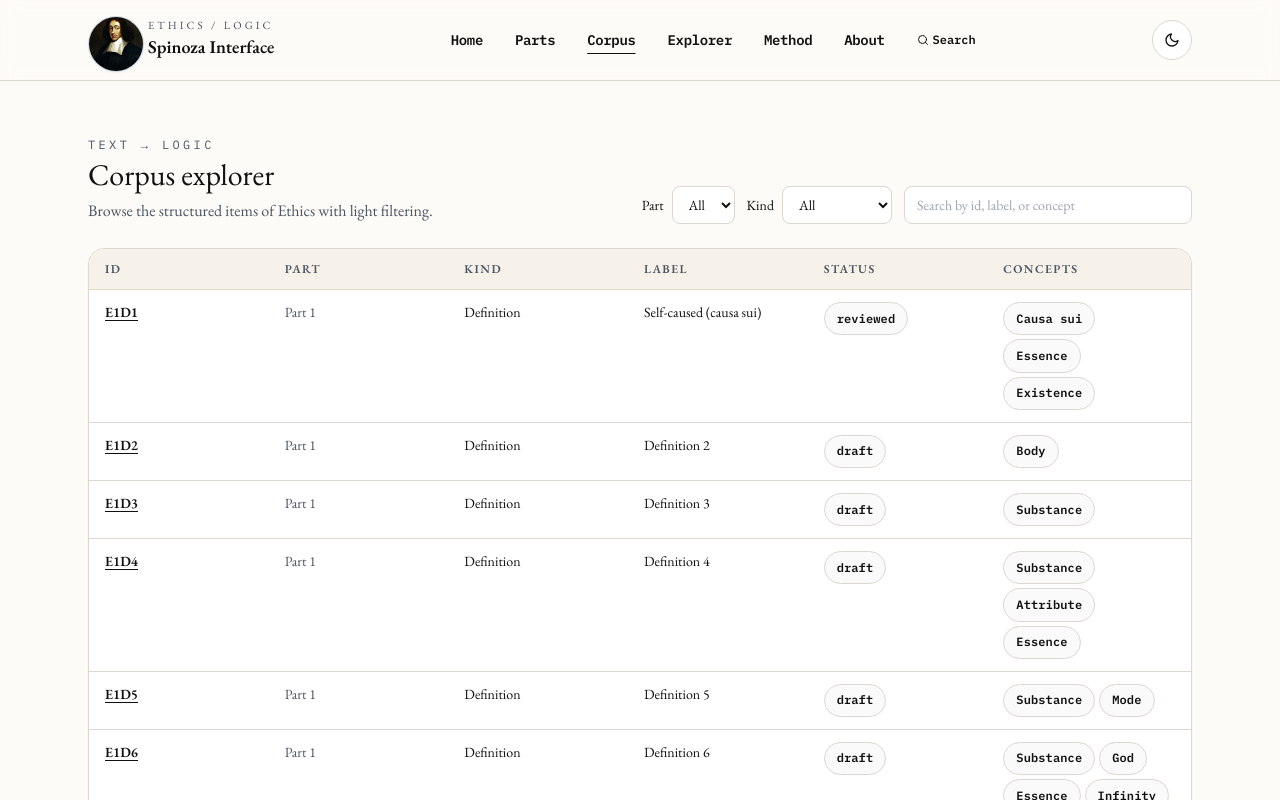
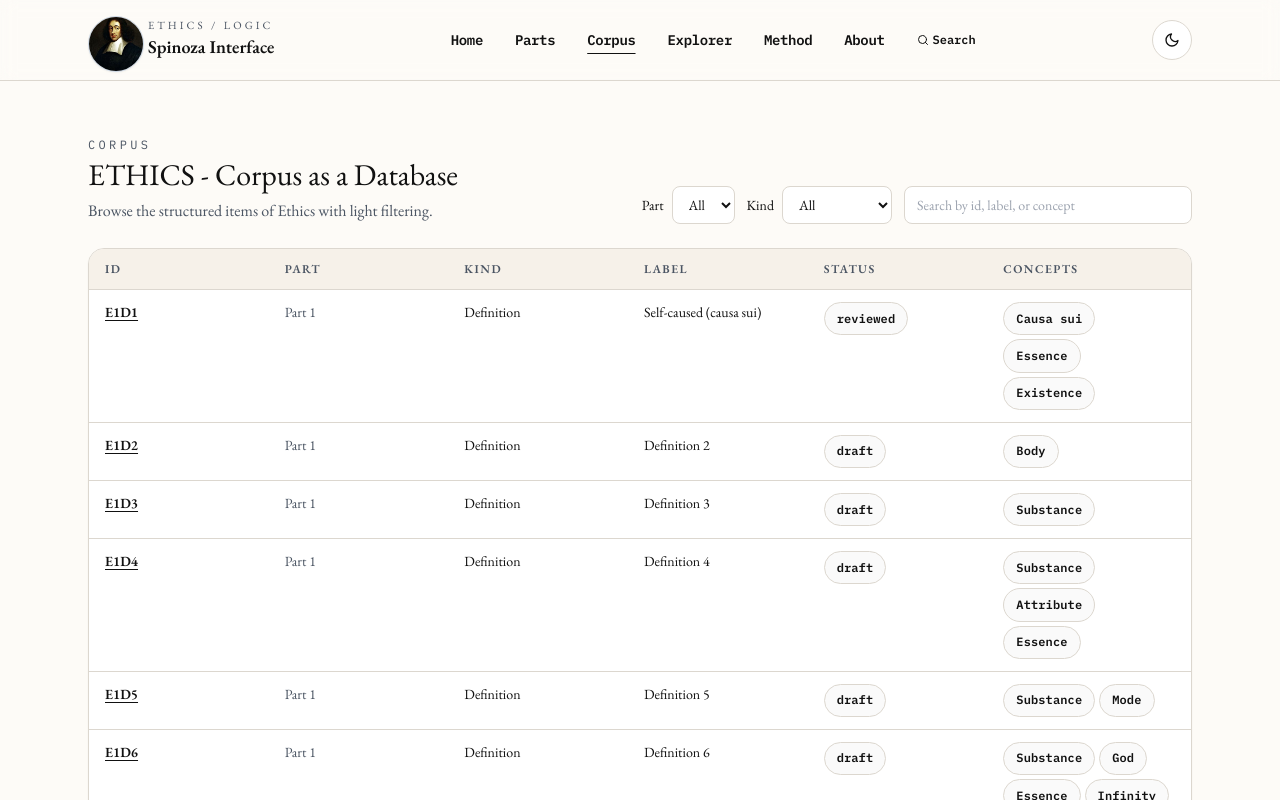
Before and after one commit to cbassuarez/spinoza-ethics-logic, a React (Vite) app: page /corpus in a window 1280 px wide. Shown: the top 800 px of the page. Built offline with nearby package versions, Linux system fonts and the light colour scheme.

Commit message:
fix: corpus

```diff
--- a/src/pages/CorpusPage.tsx
+++ b/src/pages/CorpusPage.tsx
@@ -28,9 +28,9 @@ const CorpusPage = () => {
     <div className="space-y-6">
       <div className="flex flex-col gap-3 md:flex-row md:items-end md:justify-between">
         <div className="space-y-1">
-          <p className="font-mono text-xs uppercase tracking-[0.28em] text-[var(--text-muted)]">Text → Logic</p>
+          <p className="font-mono text-xs uppercase tracking-[0.28em] text-[var(--text-muted)]">CORPUS</p>
           <h2 className="text-3xl" style={{ fontFamily: 'var(--font-serif)' }}>
-            Corpus explorer
+            ETHICS - Corpus as a Database
           </h2>
           <p className="text-[var(--text-muted)]">Browse the structured items of Ethics with light filtering.</p>
         </div>
--- a/src/pages/GraphPage.tsx
+++ b/src/pages/GraphPage.tsx
@@ -10,7 +10,7 @@ const GraphPage = () => {
   return (
     <div className="space-y-6">
       <div className="space-y-2">
-        <p className="font-mono text-xs uppercase tracking-[0.28em] text-[var(--text-muted)]">Logic Lab</p>
+        <p className="font-mono text-xs uppercase tracking-[0.28em] text-[var(--text-muted)]">NODE GRAPH</p>
         <h2 className="text-3xl" style={{ fontFamily: 'var(--font-serif)' }}>
           Dependency map of Ethics entries
         </h2>
--- a/src/pages/PartPage.tsx
+++ b/src/pages/PartPage.tsx
@@ -16,9 +16,9 @@ const PartPage = () => {
   return (
     <div className="space-y-6">
       <div className="space-y-2">
-        <p className="font-mono text-xs uppercase tracking-[0.28em] text-[var(--text-muted)]">Text → Logic</p>
+        <p className="font-mono text-xs uppercase tracking-[0.28em] text-[var(--text-muted)]">PARTS</p>
         <h2 className="text-3xl" style={{ fontFamily: 'var(--font-serif)' }}>
-          Ethics Part {part}
+          Ethics Part {part} – Modules
         </h2>
         <p className="text-[var(--text-muted)]">Items grouped by type for quick navigation.</p>
       </div>
```
